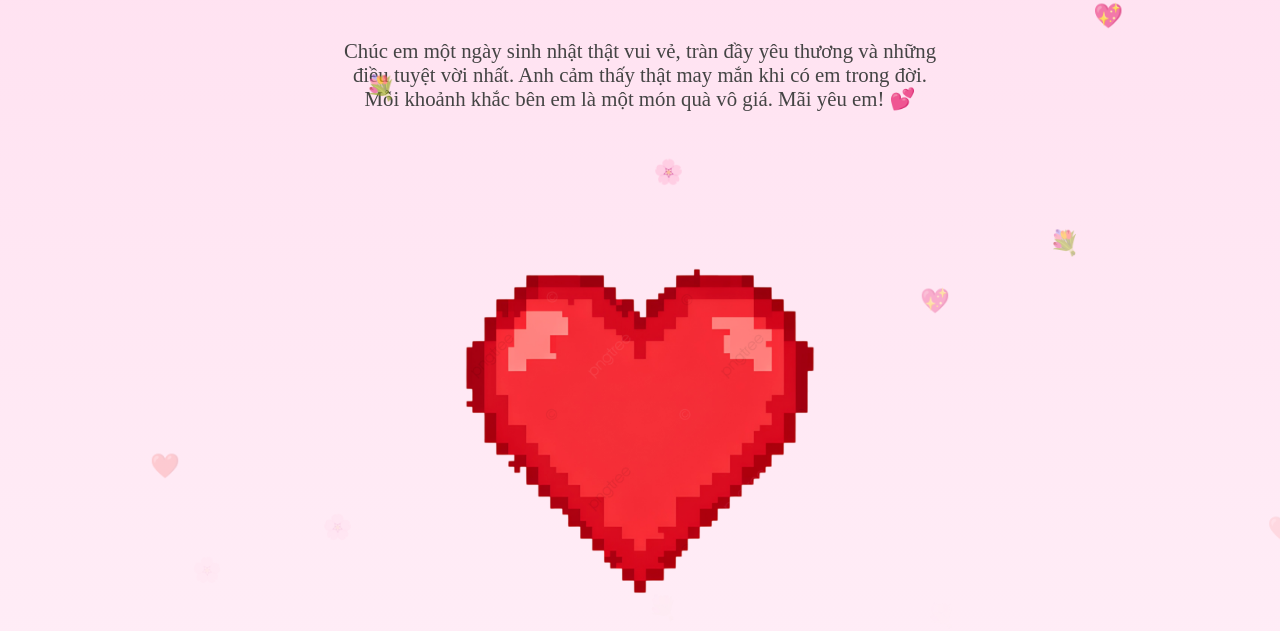
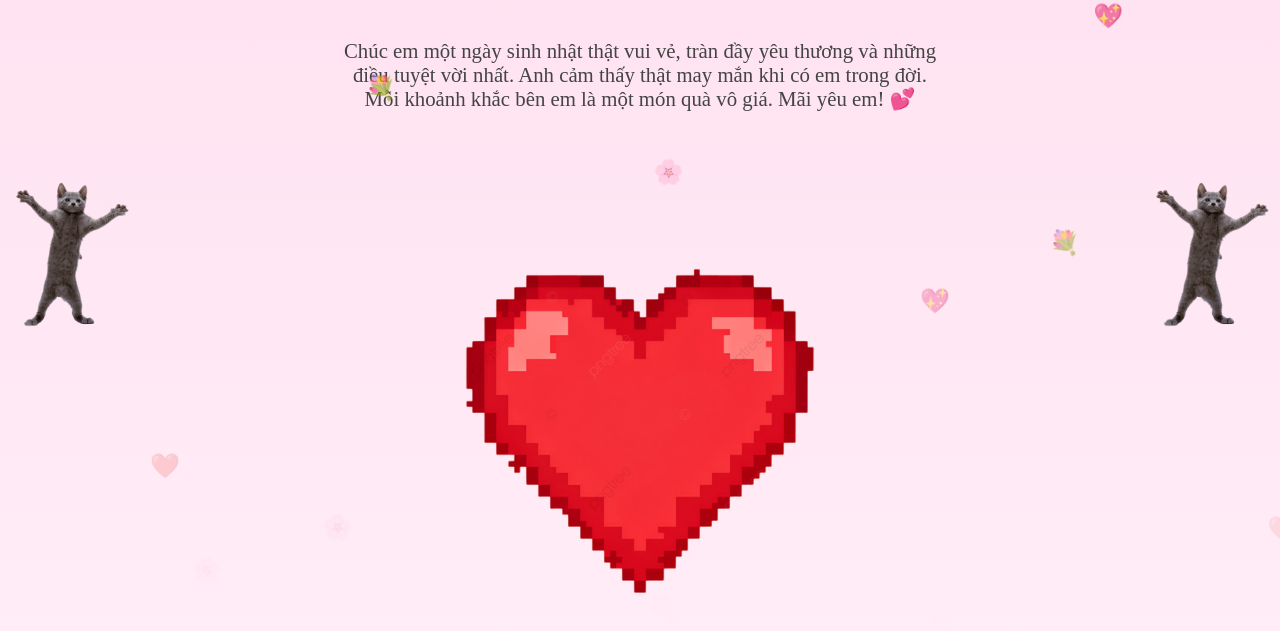
Before and after one commit to vietquang8071/birthday_lmt, a plain HTML site: page index.html in a window 1280 px wide. Shown: the part 149-780 px from the top of the page. Drawn offline with nearby package versions, Linux system fonts and the light colour scheme.

Commit message:
Adding gif

```diff
--- a/index.html
+++ b/index.html
@@ -105,6 +105,23 @@
       box-shadow: 0 2px 10px rgba(0, 0, 0, 0.2);
     }
 
+    .side-gif {
+      position: fixed;
+      top: 50%;
+      width: 120px; /* Tuỳ chỉnh kích thước */
+      transform: translateY(-50%);
+      z-index: 10;
+      pointer-events: none; /* Không chặn click */
+    }
+
+    .left {
+      left: 10px;
+    }
+
+    .right {
+      right: 10px;
+    }
+
     @keyframes fadeIn {
       from { opacity: 0; transform: scale(0.8); }
       to { opacity: 1; transform: scale(1); }
@@ -117,11 +134,16 @@
     Trình duyệt của bạn không hỗ trợ âm thanh.
   </audio>
 
+  <img src="left.gif" class="side-gif left">
+  <img src="right.gif" class="side-gif right">
+
   <h1>Happy Birthday, My Love ❤️</h1>
+  <div id="typed-text" style="text-align:center; font-size: 1.4em; color: #d63384; margin-top: 10px;"></div>
 
   <div class="message">
     Chúc em một ngày sinh nhật thật vui vẻ, tràn đầy yêu thương và những điều tuyệt vời nhất. Anh cảm thấy thật may mắn khi có em trong đời. Mỗi khoảnh khắc bên em là một món quà vô giá. Mãi yêu em! 💕
   </div>
+
 
   <div class="gift-box">
     <div class="gift" onclick="openGift()"></div>
@@ -179,5 +201,7 @@
       }, 100); // mỗi 100ms tăng 0.02 => khoảng 5 giây fade in
     }
   </script>
+  <script src="https://cdn.jsdelivr.net/npm/typed.js@2.0.12"></script>
+
 </body>
 </html>
```
Also changed, not shown: left.gif (added), right.gif (added).
